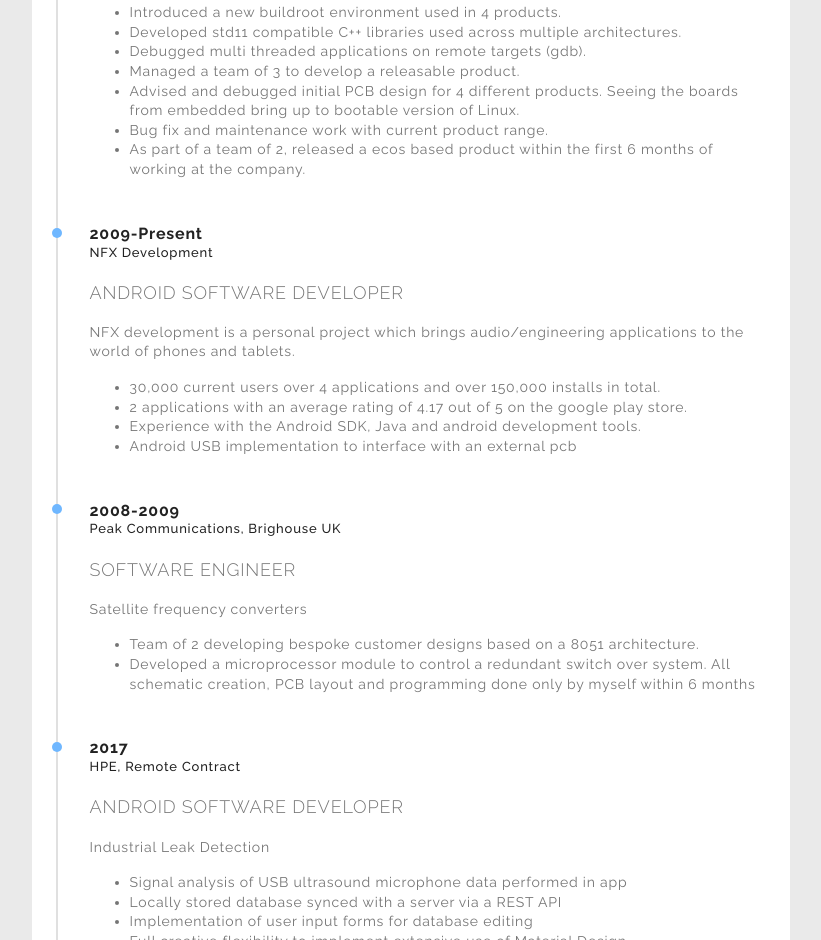
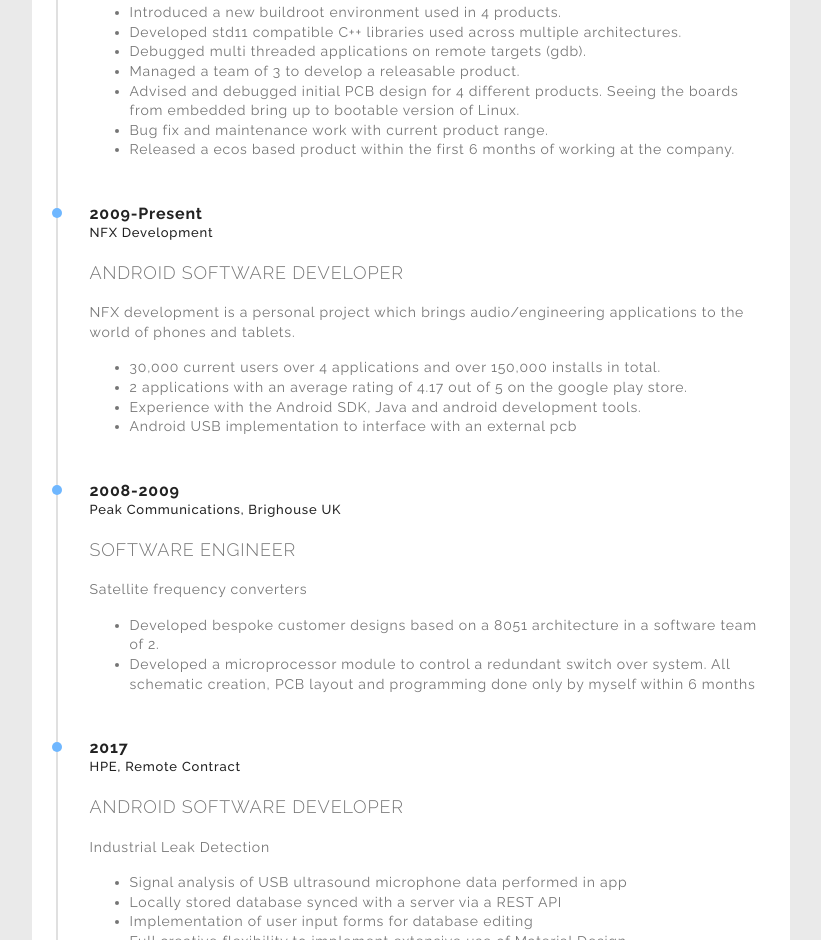
Before and after one commit to nickwinder/resume, a plain HTML site: page index.html in a window 1280 px wide. Shown: the part 1414-2354 px from the top of the page, without its empty margins (350-1171 px from the left). Drawn offline with Linux system fonts and the light colour scheme.

Commit message:
Update wording.

```diff
--- a/index.html
+++ b/index.html
@@ -214,7 +214,7 @@
                                     from embedded bring up to bootable version of Linux.
                                 </li>
                                 <li>Bug fix and maintenance work with current product range.</li>
-                                <li>As part of a team of 2, released a ecos based product within the first 6 months of
+                                <li>Released a ecos based product within the first 6 months of
                                     working at the company.
                                 </li>
 
@@ -241,7 +241,7 @@
                             <p>Satellite frequency converters</p>
 
                             <ul>
-                                <li>Team of 2 developing bespoke customer designs based on a 8051 architecture.</li>
+                                <li>Developed bespoke customer designs based on a 8051 architecture in a software team of 2.</li>
                                 <li>Developed a microprocessor module to control a redundant switch over system. All
                                     schematic
                                     creation, PCB layout and programming done only by myself within 6 months
```
